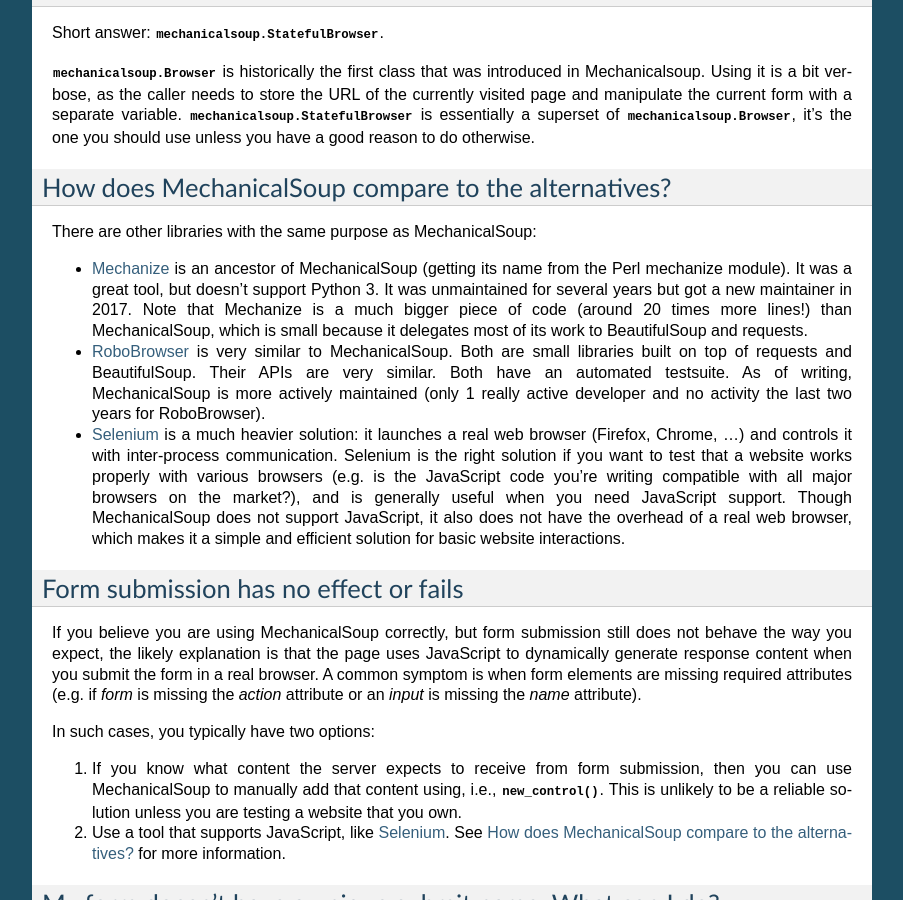
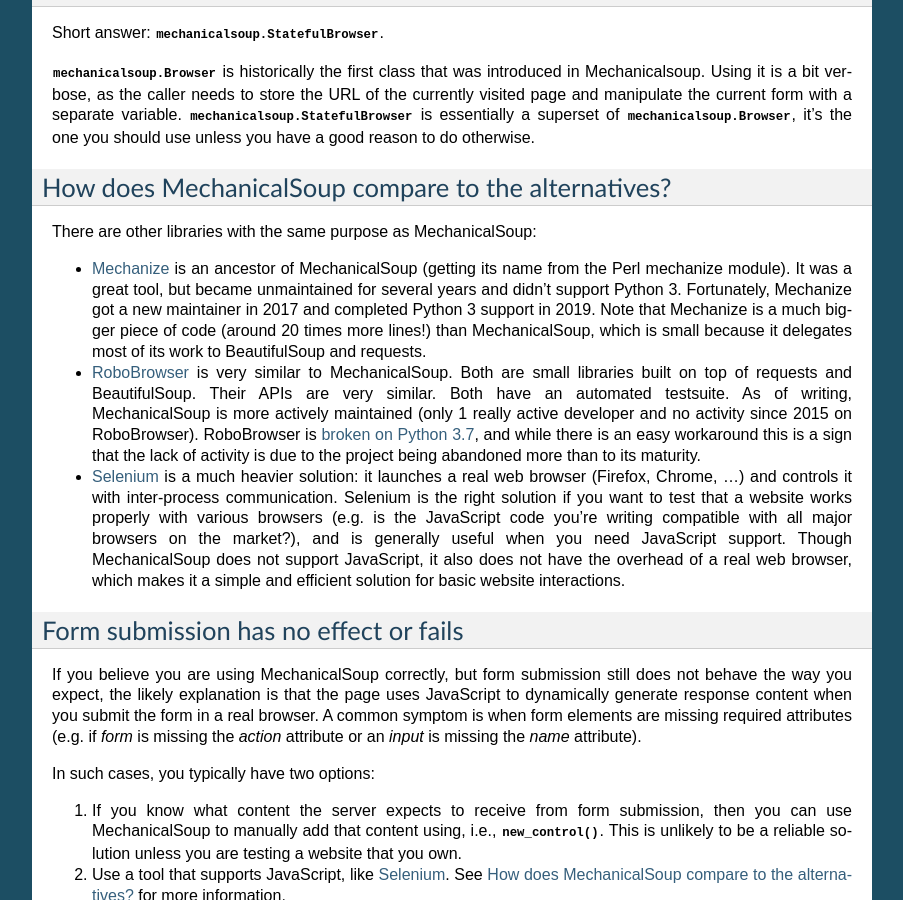
Before and after one commit to MechanicalSoup/MechanicalSoup, a Sphinx documentation site: the page built from docs/faq.rst, in a window 1280 px wide and 900 px high, scrolled down 923 px. Shown: the whole window, without its empty margins (198-1101 px from the left). Built offline with Sphinx 7.4.7, drawn with Linux system fonts in a browser that asks for light colours.

Commit message:
FAQ: Update on alternatives
FAQ: Update on alternatives

mechanize is back on track, RoboBrowser seems clearly abandoned.

```diff
--- a/docs/faq.rst
+++ b/docs/faq.rst
@@ -77,18 +77,22 @@
 
 * `Mechanize <http://wwwsearch.sourceforge.net/mechanize/>`__ is an
   ancestor of MechanicalSoup (getting its name from the Perl mechanize
-  module). It was a great tool, but doesn't support Python 3. It was
-  unmaintained for several years but got a new maintainer in 2017.
-  Note that Mechanize is a much bigger piece of code (around 20 times
-  more lines!) than MechanicalSoup, which is small because it
-  delegates most of its work to BeautifulSoup and requests.
+  module). It was a great tool, but became unmaintained for several
+  years and didn't support Python 3. Fortunately, Mechanize got a new
+  maintainer in 2017 and completed Python 3 support in 2019. Note that
+  Mechanize is a much bigger piece of code (around 20 times more
+  lines!) than MechanicalSoup, which is small because it delegates
+  most of its work to BeautifulSoup and requests.
 
 * `RoboBrowser <https://github.com/jmcarp/robobrowser>`__ is very
   similar to MechanicalSoup. Both are small libraries built on top of
   requests and BeautifulSoup. Their APIs are very similar. Both have an
   automated testsuite. As of writing, MechanicalSoup is more actively
-  maintained (only 1 really active developer and no activity the last
-  two years for RoboBrowser).
+  maintained (only 1 really active developer and no activity since
+  2015 on RoboBrowser). RoboBrowser is `broken on Python 3.7
+  <https://github.com/jmcarp/robobrowser/issues/87>`__, and while
+  there is an easy workaround this is a sign that the lack of activity
+  is due to the project being abandoned more than to its maturity.
 
 * `Selenium <http://selenium-python.readthedocs.io/>`__ is a much
   heavier solution: it launches a real web browser (Firefox,
```
